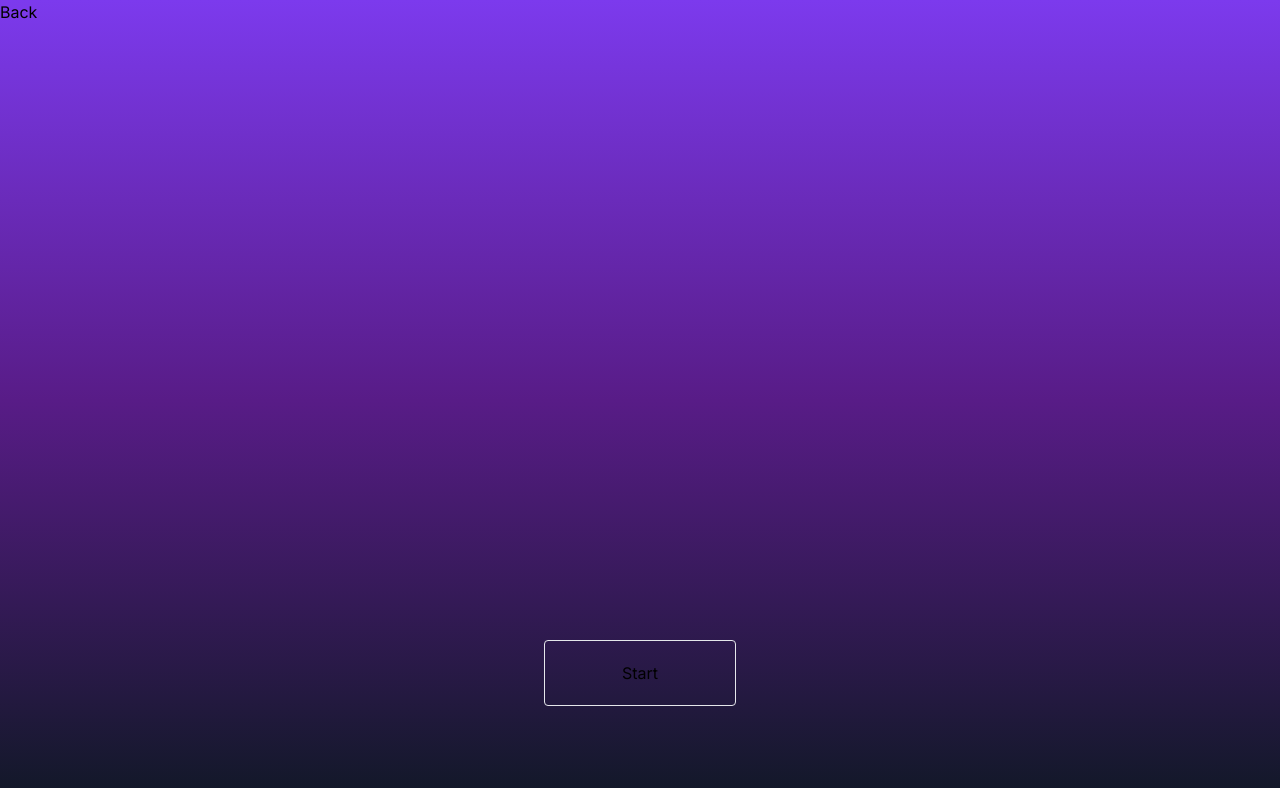
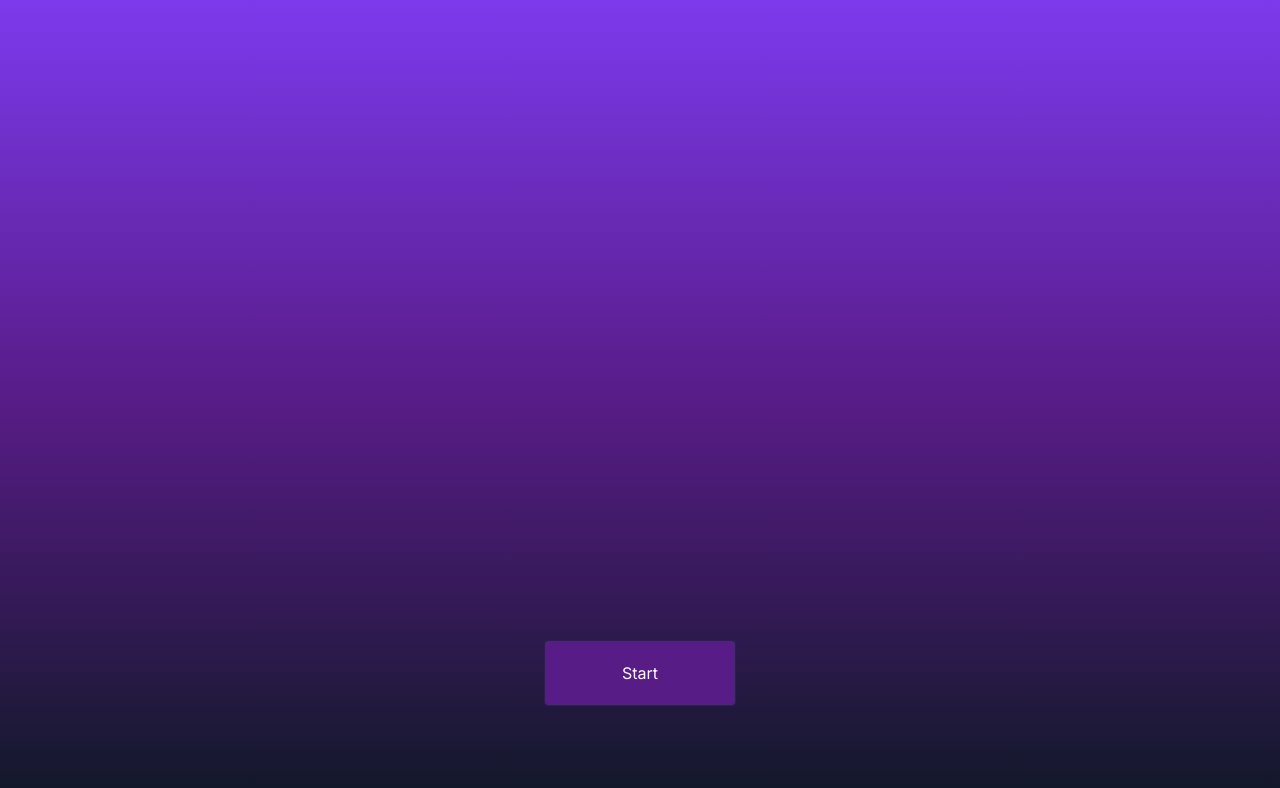
Before and after one commit to rubeneitor21/TauriTurnos, a Next.js app: page /TitleScreen in a window 1280 px wide. Shown: the top 788 px of the page. Built offline with nearby package versions, Linux system fonts and the light colour scheme.

Commit message:
Añadido texto a intro y estilizado de boton de inicio

```diff
--- /dev/null
+++ b/public/translations/intro.json
@@ -0,0 +1,6 @@
+{
+    "PressToSkipButton": {
+        "es": "Pulsa cualquier tecla para omitir",
+        "en": "Press any button to skip"
+    }
+}
--- a/src/app/TitleScreen/page.tsx
+++ b/src/app/TitleScreen/page.tsx
@@ -28,11 +28,10 @@ export default function TitleScreen() {
             <Link
              type="button"
              href={"/GameMenus"}
-             className="absolute border rounded left-[50%] translate-x-[-50%] top-[80%] w-[15vw] p-5 h-auto text-center cursor-pointer"
+             className="absolute border rounded left-[50%] translate-x-[-50%] top-[80%] w-[15vw] p-5 h-auto text-center cursor-pointer text-white bg-purple-900 hover:bg-purple-800 duration-100 ease-in focus:bg-purple-800 border-slate-800"
             >
             {text.logginButtonText[LOCALE]}
             </Link>
-            <Link href={"/"}>Back</Link>
         </main>
 
         // <Image src={"/iconoSteam.jpg"} alt="Hola"/>
--- a/src/app/page.tsx
+++ b/src/app/page.tsx
@@ -3,6 +3,7 @@ import Image from "next/image"
 import Link from "next/link"
 import { useRouter } from "next/navigation"
 import { useEffect } from "react"
+import text from "../../public/translations/intro.json"
 export default function Intro() {
 
     useEffect(() => {
@@ -18,10 +19,24 @@ export default function Intro() {
         document.querySelector("video")?.addEventListener("ended", closeVideoAndShowCursor)
     })
 
+    const navlang = navigator.language.slice(0,2)
+
+    console.log(navlang)
+
+    let tempLang = 'en'
+
+    if (Object.keys(text.PressToSkipButton).includes(navlang)) {
+        tempLang = navlang
+    }
+    const LOCALE = tempLang as keyof typeof text.PressToSkipButton
+
     const router = useRouter()
 
     return (
         <main style={{cursor: "none"}}>
+            <div className="bg-black text-white absolute z-[999] p-1 top-[80%] left-[50%] translate-x-[-50%]">
+                {text.PressToSkipButton[LOCALE]}
+            </div>
             <video
                 id="intro"
                 src={"/intro.mp4"}
```
